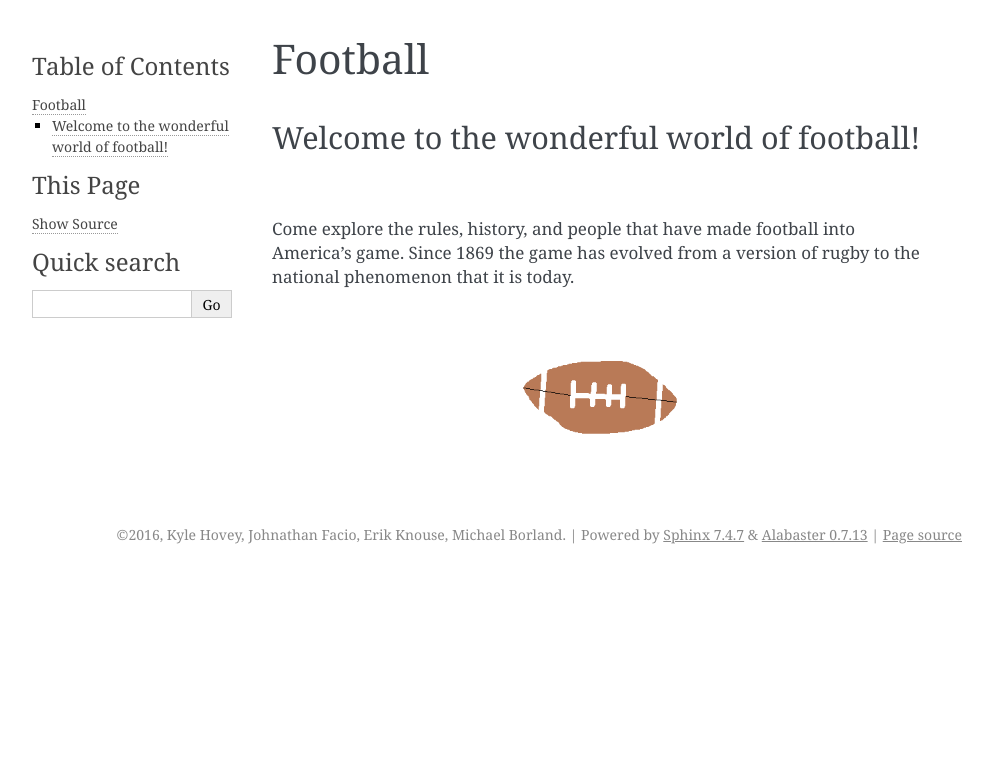
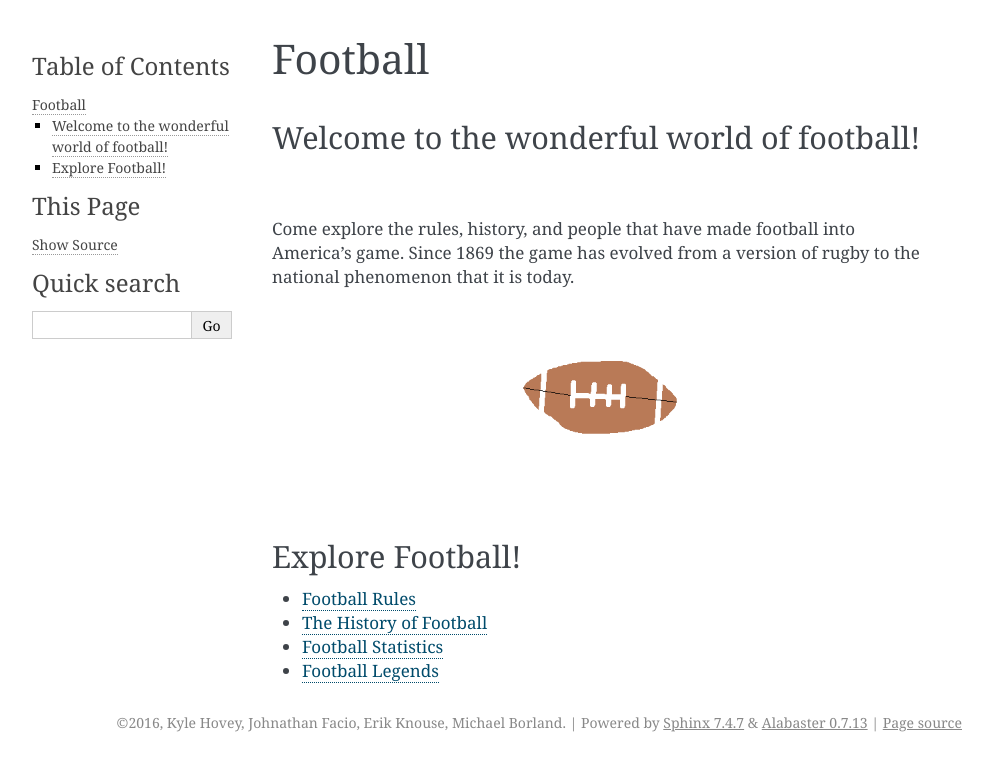
Before and after one commit to michaelborlandKeys/4Sports, a Sphinx documentation site: the page built from source/football/home_football.rst, in a window 1280 px wide. Shown: the top 771 px of the page, without its empty margins (148-1141 px from the left). Built offline with Sphinx 7.4.7, drawn with Linux system fonts in a browser that asks for light colours.

Commit message:
Added Football pages to index

```diff
--- a/source/football/athletes_football.rst
+++ b/source/football/athletes_football.rst
@@ -0,0 +1,2 @@
+Football Legends
+================
--- a/source/football/history_football.rst
+++ b/source/football/history_football.rst
@@ -0,0 +1,2 @@
+The History of Football
+=======================
--- a/source/football/home_football.rst
+++ b/source/football/home_football.rst
@@ -12,3 +12,14 @@ the national phenomenon that it is today.
    :height: 200px
    :width: 200px
    :align: center
+
+Explore Football!
+-----------------
+
+.. toctree::
+   :maxdepth: 1
+
+   rules_football.rst
+   history_football.rst
+   stats_football.rst
+   athletes_football.rst
--- a/source/football/rules_football.rst
+++ b/source/football/rules_football.rst
@@ -0,0 +1,2 @@
+Football Rules
+==============
--- /dev/null
+++ b/source/football/stats_football.rst
@@ -0,0 +1,2 @@
+Football Statistics
+===================
```
Also changed, not shown: source/index.rst (+6 -1 lines).
